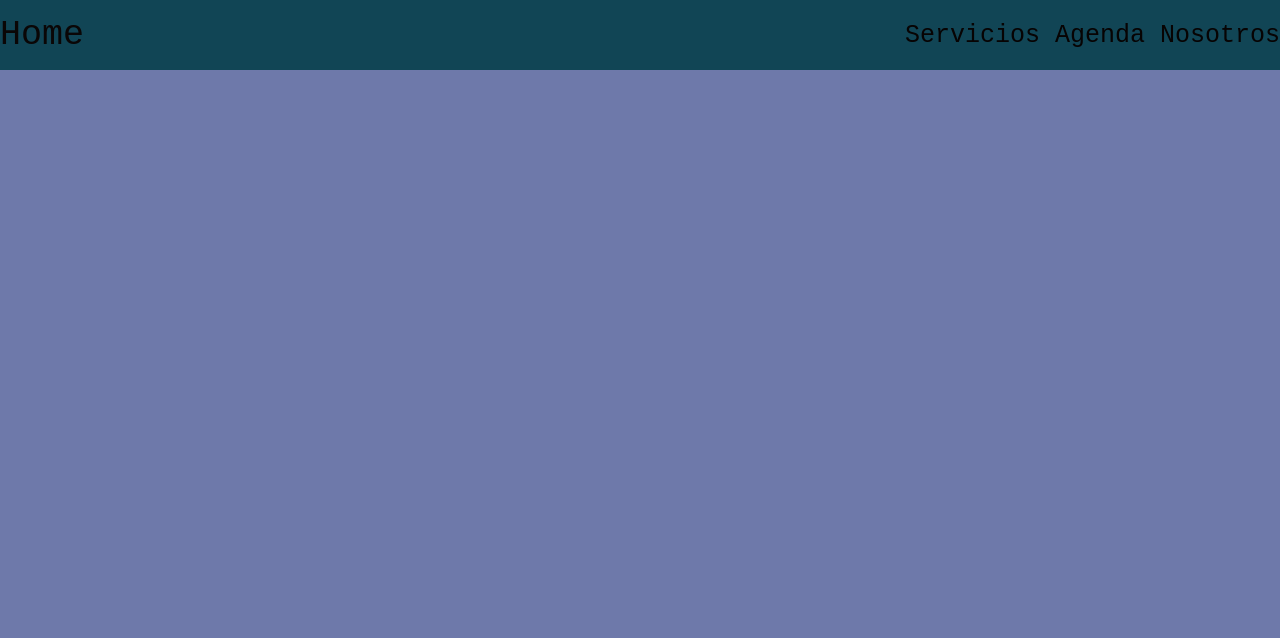
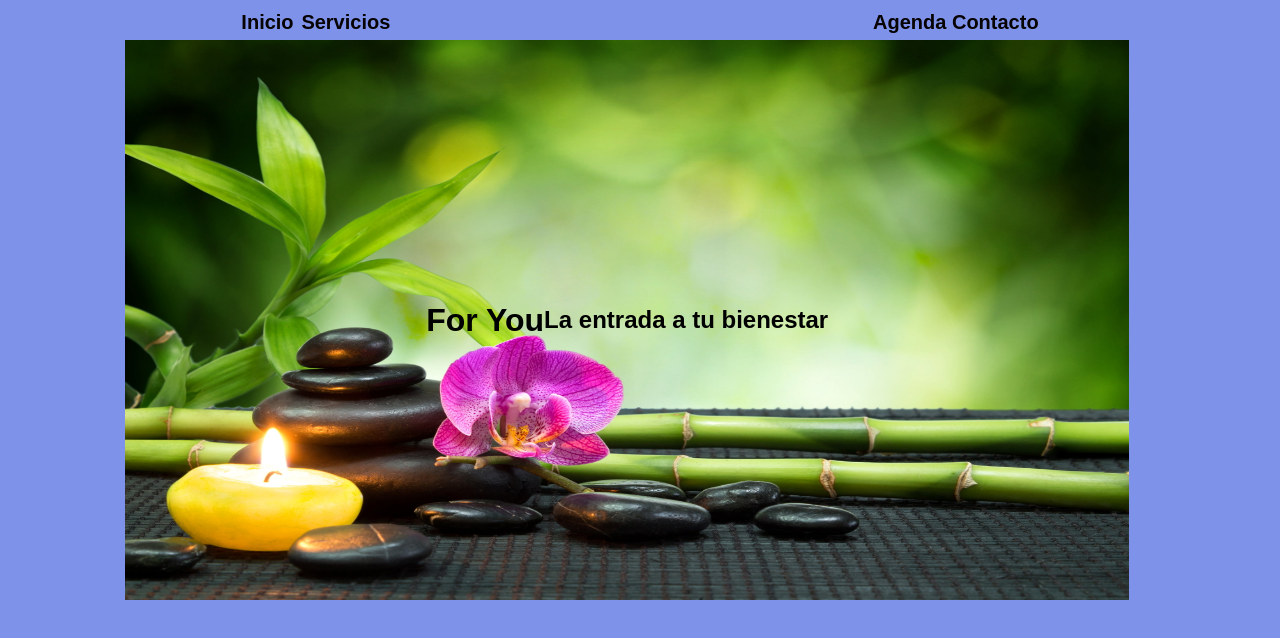
Before and after one commit to MisaelTTC/pyn2021, a plain HTML site: page index.html in a window 1280 px wide. Drawn offline with Linux system fonts and the light colour scheme.

Commit message:
barra con flex

```diff
--- a/assets/css/main.css
+++ b/assets/css/main.css
@@ -1,34 +1,51 @@
 body{
     margin: 0;
-    background-color: rgba(35, 52, 126, 0.658);
+    background-color: rgba(60, 90, 224, 0.658);
 }
+nav{
+    font-size: 28px;
+    font-family:fantasy;
+    width: 100%;
+    height: 40px;
+    padding: 0px 0px 0px 0px;
+    display: flex;
+    justify-content: space-around;
+    align-items: center;
 
-nav{
-    background-color: #114555;
-    font-size: 18px;
-    font-family: sans-serif;
-    width: 100%;
-    height: 70px;
-    display: flex;
-    justify-content: space-between;
-    align-items: center;
-    padding: 0 0 0 0;
 }
-
 #inicio{
-    font-size: 35px;
-    font-family:monospace;
+    font-size: 20px;
+    /*font-family:monospace;*/
+    font-weight: bolder;
     color: rgb(10, 6, 6);
     text-decoration: none;
 }
+.menu-home{
 
-.menu-home{
-    font-size: 25px;
     color: rgb(7, 3, 3);
-    font-family:monospace ;
+    /*font-family:monospace ;*/
+    font-weight: bolder;
     text-decoration: none;
+    font-size: 20px;
 }
 
+#image_portada{
+    width: 98%;
+    height: 70vh;
+    background-image: url(../Images/wallpaperbetter.jpg);
+    /*background-size: cover;*/
+    background-position: center;
+    background-repeat: no-repeat;
+    /*background-position-x: center center;*/
+    background-size: 80% 100%;
+    /*margin-right: 20px;*/
+    display:flex;
+    justify-content: center;
+    align-items: center;
+    font-weight: bolder;
+    font-family: sans-serif;
+
+}
 
 #example-relative{
     width: 500px;
--- a/index.html
+++ b/index.html
@@ -4,21 +4,28 @@
     <meta charset="UTF-8">
     <meta http-equiv="X-UA-Compatible" content="IE=edge">
     <meta name="viewport" content="width=device-width, initial-scale=1.0">
-    <title>Unisor</title>
+    <title>For you</title>
     <link rel="stylesheet" href="assets/css/main.css">
 </head>
+
 <body>
     <nav>
-        <a target= "_blank" id= inicio href="">Home</a>
+       <!--  <a target= "_blank" id= inicio href="">Inicio</a>  -->
+        <div>
+            <a target= "_blank" class="menu-home" href="">Inicio</a>
+            <a class="menu-home" href="">Servicios </a>
+        </div>
+        <div>
+            <a class="menu-home" href="">Agenda </a>
+            <a class="menu-home" href="">Contacto</a>
+        </div>
+    </nav>
+    <div id=image_portada>
+        <h1>For You</h1>
+        <br> <br>
+        <h2>La entrada a tu bienestar</h1>
 
-        <div>
-            <a class="menu-home" href="">Servicios </a>
-            <a target="_blank" class="menu-home" href="">Agenda </a>
-            <a class="menu-home" href="">Nosotros</a>
-        </div>
-
-    </nav>
-
-
+    </div>
+    <!-- esto esta aqui para comentarios -->
 </body>
 </html>
```
Also changed, not shown: assets/Images/wallpaperbetter.jpg (added), 2 other files.
